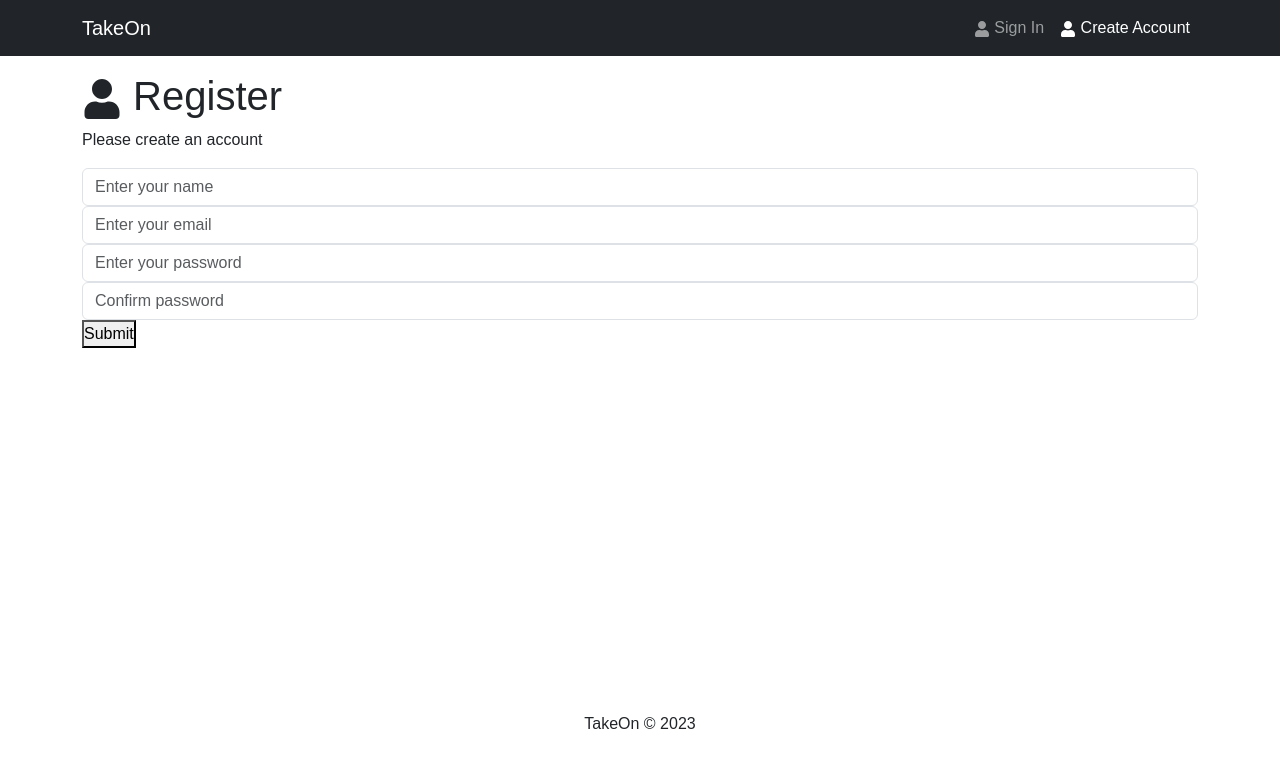
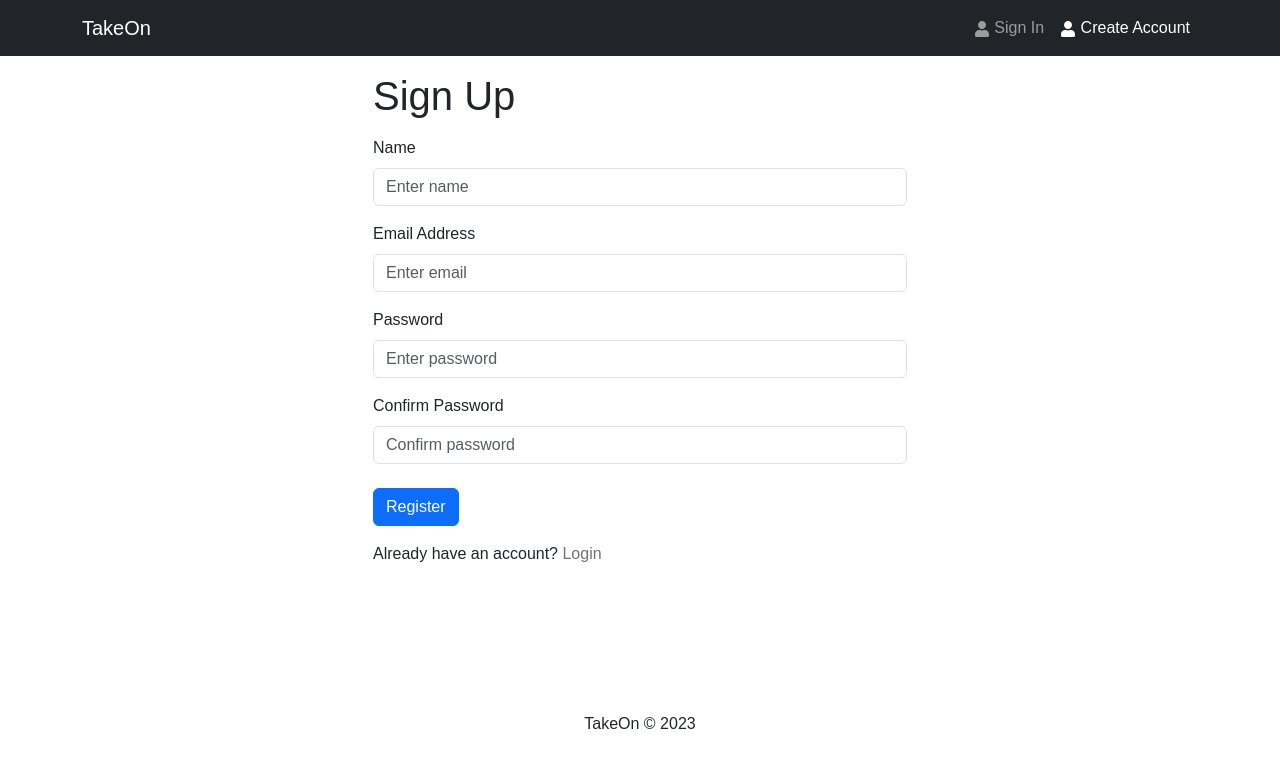
Before and after one commit to gabbiedla/takeon, a React (Create React App) app in the folder frontend/: page /register in a window 1280 px wide. Shown: the top 768 px of the page. Built offline with nearby package versions, Linux system fonts and the light colour scheme.

Commit message:
created register page functionality...

```diff
--- a/frontend/src/pages/Register.jsx
+++ b/frontend/src/pages/Register.jsx
@@ -1,96 +1,120 @@
-import { useState } from 'react';
-// import { toast } from 'react-toastify';
-import { FaUser } from 'react-icons/fa';
-function Register() {
-  const [formData, setFormData] = useState({
-    name: '',
-    email: '',
-    password: '',
-    password2: '',
-  });
+import { useEffect, useState } from 'react';
+import { Link, useLocation, useNavigate } from 'react-router-dom';
+import { Form, Button, Row, Col } from 'react-bootstrap';
+import { useDispatch, useSelector } from 'react-redux';
+import FormContainer from '../components/FormContainer';
+import Loader from '../components/Loader';
+import { useRegisterMutation } from '../slices/usersApiSlice';
+import { setCredentials } from '../slices/authSlice';
+import { toast } from 'react-toastify';
 
-  const { name, email, password, password2 } = formData;
-  const onChange = (e) => {
-    setFormData((prevState) => ({
-      ...prevState,
-      [e.target.name]: e.target.value,
-    }));
-  };
+const Register = () => {
+  const [name, setName] = useState('');
+  const [email, setEmail] = useState('');
+  const [password, setPassword] = useState('');
+  const [confirmPassword, setConfirmPassword] = useState('');
 
-  const onSubmit = (e) => {
+  const dispatch = useDispatch();
+  const navigate = useNavigate();
+
+  const [register, { isLoading }] = useRegisterMutation();
+
+  const { userInfo } = useSelector((state) => state.auth);
+
+  const { search } = useLocation();
+  const sp = new URLSearchParams(search);
+  const redirect = sp.get('redirect') || '/';
+
+  useEffect(() => {
+    if (userInfo) {
+      navigate(redirect);
+    }
+  }, [userInfo, redirect, navigate]);
+
+  const submitHandler = async (e) => {
     e.preventDefault();
-
-    if (password !== password2) {
-      //   Toast.error('passwords do not match');
+    if (password !== confirmPassword) {
+      toast.error('Passwords do not match');
+      return;
+    } else {
+      try {
+        const res = await register({ name, email, password }).unwrap();
+        dispatch(setCredentials({ ...res }));
+        navigate(redirect);
+      } catch (err) {
+        toast.error(err?.data?.message || err.error);
+      }
     }
   };
 
   return (
-    <>
-      <section className="heading">
-        <h1>
-          <FaUser /> Register
-        </h1>
-        <p> Please create an account</p>
-      </section>
+    <FormContainer>
+      <h1>Sign Up</h1>
 
-      <section className="reg-form">
-        <form onSubmit={onSubmit}>
-          <div className="form-group">
-            <input
+      <Form onSubmit={submitHandler}>
+        <Form.Group controlId="name" className="my-3">
+          <Form.Label>Name</Form.Label>
+          <Form.Control
+            // name="name"
             type="text"
-              className="form-control"
-              id="name"
-              name="name"
+            placeholder="Enter name"
             value={name}
-              onChange={onChange}
-              placeholder="Enter your name"
-              required
-            />
-          </div>
-          <div className="form-group">
-            <input
+            onChange={(e) => setName(e.target.value)}
+          ></Form.Control>
+        </Form.Group>
+        <Form.Group controlId="email" className="my-3">
+          <Form.Label>Email Address</Form.Label>
+          <Form.Control
+            // name="email"
             type="email"
-              className="form-control"
-              id="email"
-              name="email"
+            placeholder="Enter email"
             value={email}
-              onChange={onChange}
-              placeholder="Enter your email"
-              required
-            />
-          </div>
-          <div className="form-group">
-            <input
+            onChange={(e) => setEmail(e.target.value)}
+          ></Form.Control>
+        </Form.Group>
+        <Form.Group controlId="password" className="my-3">
+          <Form.Label>Password</Form.Label>
+          <Form.Control
+            // name="password"
             type="password"
-              className="form-control"
-              id="password"
-              name="password"
+            placeholder="Enter password"
             value={password}
-              onChange={onChange}
-              placeholder="Enter your password"
-              required
-            />
-          </div>
-          <div className="form-group">
-            <input
+            onChange={(e) => setPassword(e.target.value)}
+          ></Form.Control>
+        </Form.Group>
+        <Form.Group controlId="confirmPassword" className="my-3">
+          <Form.Label>Confirm Password</Form.Label>
+          <Form.Control
+            // name="password"
             type="password"
-              className="form-control"
-              id="password2"
-              name="password2"
-              value={password2}
-              onChange={onChange}
             placeholder="Confirm password"
-              required
-            />
-          </div>
-          <div className="form-group">
-            <button className="btn-block">Submit</button>
-          </div>
-        </form>
-      </section>
-    </>
+            value={confirmPassword}
+            onChange={(e) => setConfirmPassword(e.target.value)}
+          ></Form.Control>
+        </Form.Group>
+
+        <Button
+          type="submit"
+          variant="primary"
+          className="mt-2"
+          disabled={isLoading}
+        >
+          Register
+        </Button>
+
+        {isLoading && <Loader />}
+      </Form>
+
+      <Row className="py-3">
+        <Col>
+          Already have an account?{' '}
+          <Link to={redirect ? `/login?redirect=${redirect}` : '/login'}>
+            Login
+          </Link>
+        </Col>
+      </Row>
+    </FormContainer>
   );
-}
+};
 
 export default Register;
--- a/frontend/src/slices/usersApiSlice.js
+++ b/frontend/src/slices/usersApiSlice.js
@@ -11,6 +11,13 @@ export const usersApiSlice = apiSlice.injectEndpoints({
         body: data,
       }),
     }),
+    register: builder.mutation({
+      query: (data) => ({
+        url: `${USERS_URL}/`,
+        method: 'POST',
+        body: data,
+      }),
+    }),
     logout: builder.mutation({
       query: () => ({
         url: `${USERS_URL}/logout`,
@@ -20,4 +27,5 @@ export const usersApiSlice = apiSlice.injectEndpoints({
   }),
 });
 
-export const { useLoginMutation, useLogoutMutation } = usersApiSlice;
+export const { useLoginMutation, useLogoutMutation, useRegisterMutation } =
+  usersApiSlice;
```
Lines whose indentation alone changed are shown as unchanged.
